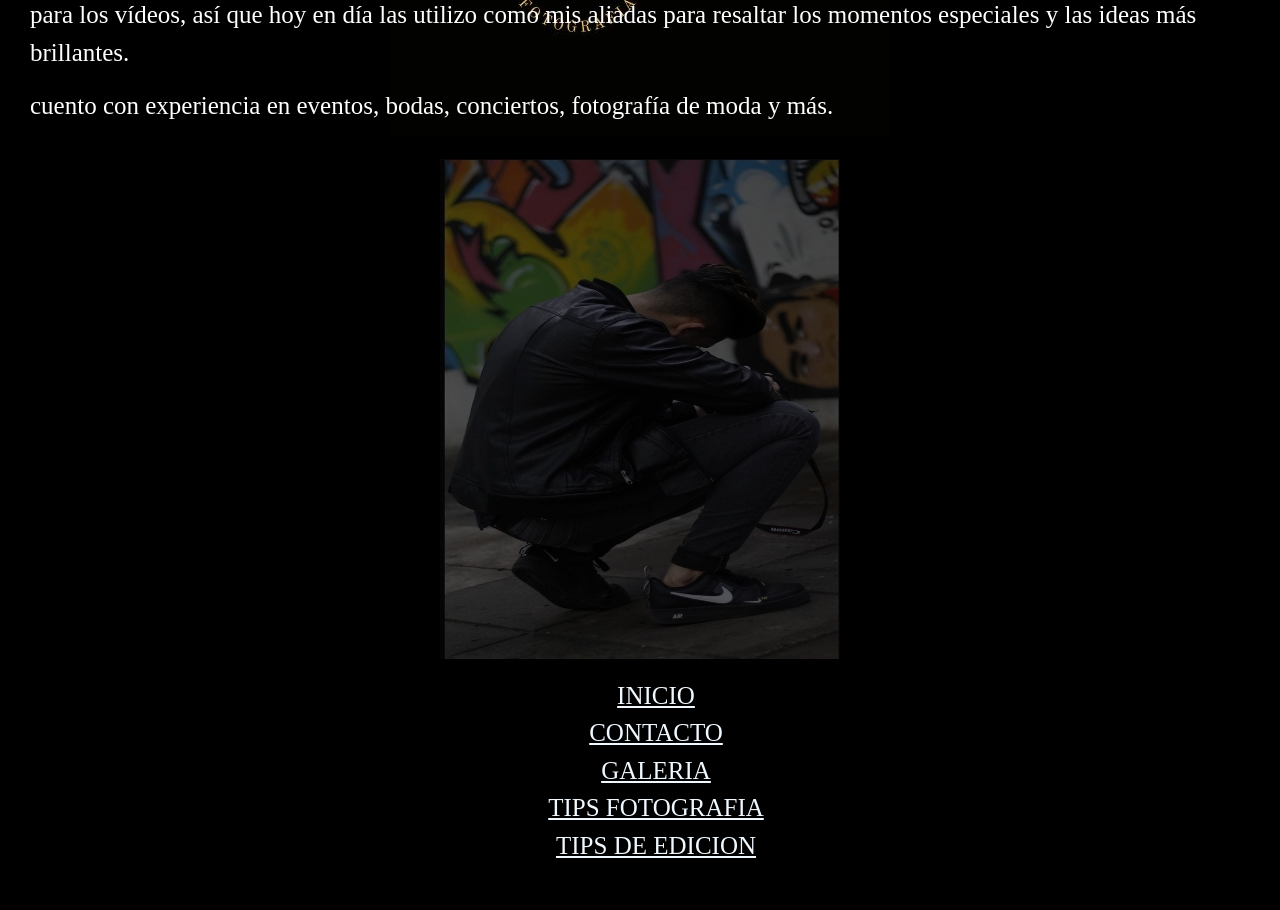
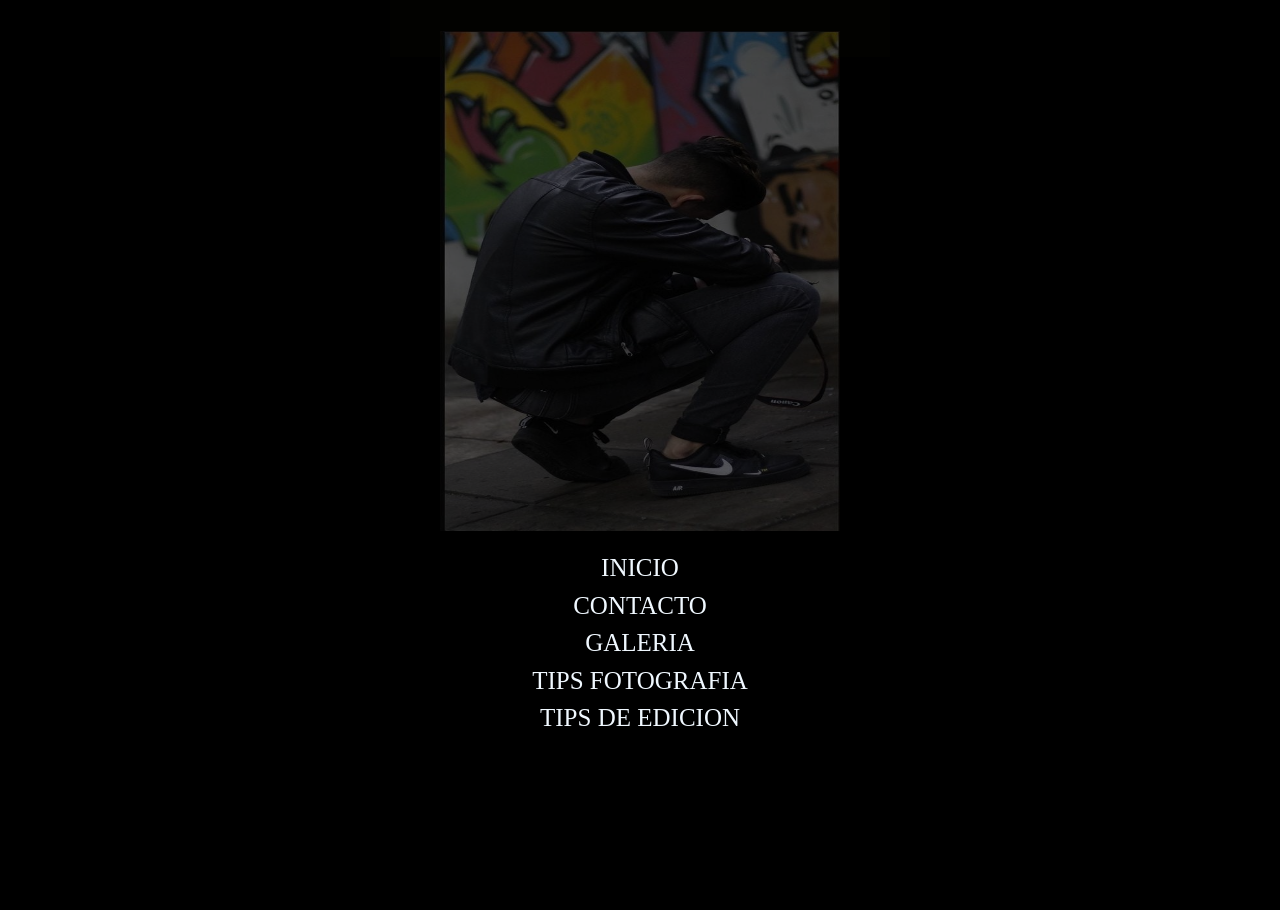
Before and after one commit to DubanRios/proyectofotos, a website: page pages/contacto.html in a window 1280 px wide. Shown: the part 1139-2049 px from the top of the page. After the commit the page ends 1892 px from the top, so only its background shows below. Drawn offline with Linux system fonts and the light colour scheme.

Commit message:
styles sass

```diff
--- a/css/estilo.css
+++ /dev/null
@@ -1,63 +0,0 @@
-*{margin: 0; padding: 0; box-sizing: border-box;}
-
-header{ text-align: center; background-color: rgb(0, 0, 0)
-
-}
-
-a{text-decoration: none; font-size: 25px;}
-ul{list-style-type: none;}
-
-
-body{font-family:'Times New Roman', Times, serif;
-margin: 0; padding: 0;
-font-size: 20px;
-background-color:black;
-background-image: url(../img/simbolo.jpg);
-background-repeat: no-repeat;
-background-position: center center;
-background-attachment: fixed; }
-
-main img {display: flex; flex-direction: row; flex-wrap: wrap;
-justify-content: space-around; align-content: center;
-}
-.horizontal{ width: 500px;
-height: 400px; ;
-}
-.contacto{ color: white;}
-
-.imginicio{display: flex;justify-content: center;}
-
-p {color: white; }
-
-
-.main{padding: 0.5rem; display: flex; flex-direction: row; flex-wrap: wrap; justify-content: space-around; margin: 50px;}
-
-img{
-    max-width: 100%;
-width: 400px;
-height: 500px;
-margin: 18px;
-opacity: .4;
-}
-
-img:hover{
-    opacity: 4;
-}
-
-
-footer{background-color: rgb(0, 0, 0); text-align: center;}
-
-@media(min-width: 768px){
-    .main { display: grid;
-    grid-template-columns: 1fr;}
-}
-@media(min-width: 992px){
-    .main{ display: grid; grid-template-columns:5fr 5fr; justify-items: center;}
-}
-/* BOOTSRAP */
-.bootstrap{margin: 10px; padding: 20px; box-sizing: border-box;
-background-color: black;font-family: 'Times New Roman', Times, serif; font-size: 25px; ;
-
-}
-
-.yo{display: flex; justify-content: center; opacity: 4;}
--- a/pages/contacto.html
+++ b/pages/contacto.html
@@ -5,7 +5,7 @@
     <meta charset="UTF-8">
     <meta http-equiv="X-UA-Compatible" content="IE=edge">
     <meta name="viewport" content="width=device-width, initial-scale=1.0">
-    <link rel="stylesheet" href="../css/estilo.css">
+    <link rel="stylesheet" href="../css/styles.css">
     <link rel="stylesheet" href="../css/bootstrap.min.css">
     <title>ANDRES SIERRA</title>
 </head>
@@ -15,7 +15,7 @@
         <h1 style="color: darkgoldenrod;">ANDRES SIERRA</h1>
 
         <nav>
-            <ul>
+            <ul class="bootstrap">
                 <li> <a href="../index.html" style="color: aliceblue;"> INICIO </li>
                 <li> <a href="./contacto.html" style="color: aliceblue;"> CONTACTO </a></li>
                 <li> <a href="./galeria.html" style="color: aliceblue;"> GALERIA </a></li>
@@ -24,7 +24,7 @@
             </ul>
         </nav>
     </header>
-    <main>
+    <main class="simbolo">
         <section class="yo"><img src="../img/yo1.jpeg" alt=""></section>
         <h2 class="contacto">Quien soy</h2>
 
@@ -49,7 +49,7 @@
 </body>
 <footer>
     <nav>
-        <ul>
+        <ul class="bootstrap">
             <li> <a href="./index.html" style="color: aliceblue;"> INICIO </li>
             <li> <a href="./pages/contacto.html" style="color: aliceblue;"> CONTACTO </a></li>
             <li> <a href="./pages/galeria.html" style="color: aliceblue;"> GALERIA </a></li>
--- a/scss/styles.scss
+++ b/scss/styles.scss
@@ -0,0 +1,37 @@
+* {margin: 0; padding: 0; box-sizing: border-box;}
+
+header{ text-align: center; background-color: rgb(0, 0, 0)
+
+
+}
+a{text-decoration: none; font-size: 25px;}
+p{.contacto{ color: white;}}
+body {font-family:'Times New Roman', Times, serif;
+    margin: 0; padding: 0;
+    font-size: 20px;
+    background-color:black;
+    background-image: url(../img/simbolo.jpg);
+    background-repeat: no-repeat;
+    background-position: center center;
+    background-attachment: fixed;
+    color: white;
+    .imginicio{display: flex;justify-content: center;}
+
+
+    .main{padding: 0.5rem; display: flex; flex-direction: row; flex-wrap: wrap; justify-content: space-around; margin: 50px;}
+        .yo{display: flex; justify-content: center; opacity: 4;}
+        .horizontal{ width: 500px;
+            height: 400px; ;
+            }
+            img{
+                max-width: 100%;
+            width: 400px;
+            height: 500px;
+            margin: 18px;
+            opacity: .4;
+            }
+            img:hover{
+                opacity: 4;
+            }
+            footer{background-color: rgb(0, 0, 0); text-align: center;} }
+            .bootstrap{ list-style-type: none; margin: px; padding:0px; box-sizing: border-box ;font-family: 'Times New Roman', Times, serif; font-size: 25px; background-color:black; color: white; ; a{text-decoration: none;}}
```
Also changed, not shown: index.html (+1 -1 lines), pages/galeria.html (+1 -1 lines), pages/tipse.html (+1 -1 lines), pages/tipsf.html (+1 -1 lines), css/styles.css, 1 other file.
